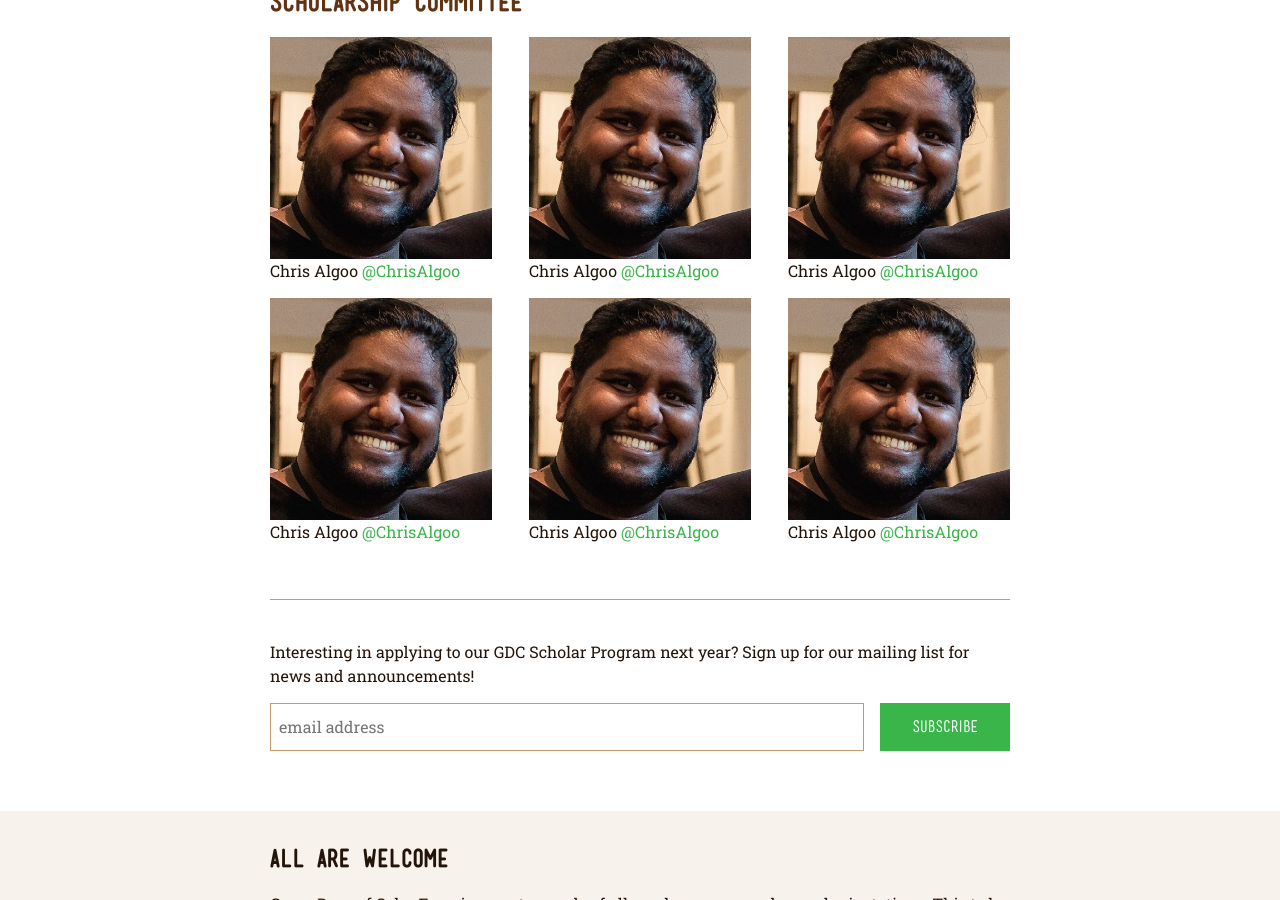
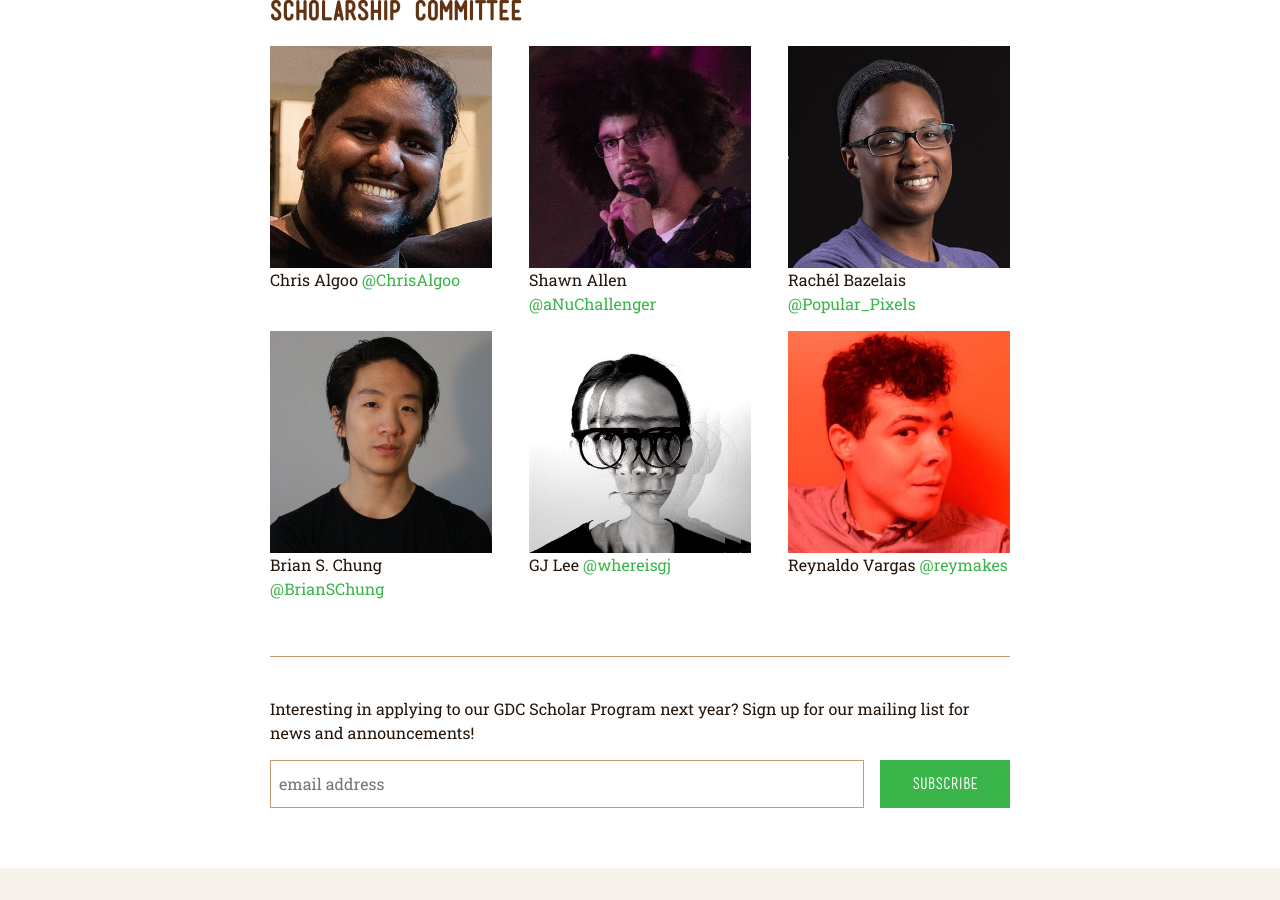
Before and after one commit to BrooklynGamery/gdocexpo, a Jekyll site: the page built from scholars/content.markdown, in a window 1280 px wide and 900 px high, scrolled down 4550 px. Built offline with Jekyll 4.4.1, drawn with Linux system fonts in a browser that asks for light colours; our own code applies the rules of GitHub Pages for plain Markdown files.

Commit message:
added committee

```diff
--- a/scholars/content.markdown
+++ b/scholars/content.markdown
@@ -37,7 +37,7 @@ Game Devs of Color Expo is excited to partner with the Game Developers Conferenc
 
 ----
 
-### Our GDoCExpo’s GDC Sponsors
+## Our GDoCExpo’s GDC Sponsors
 
 <ul class="col-container sponsors-container">
 <li class="col-3">
@@ -80,17 +80,17 @@ Chris Algoo
 
 <li class="col-3">
 <p>
-<img src="/assets/images/scholars/2019/ChrisAlgoo.jpg">
-Chris Algoo
-<a href="https://twitter.com/chrisalgoo?lang=en" target="_blank">@ChrisAlgoo</a>
+<img src="/assets/images/scholars/2019/ShawnAllen.jpg">
+Shawn Allen
+<a href="https://twitter.com/aNuChallenger" target="_blank">@aNuChallenger</a>
 </p>
 </li>
 
 <li class="col-3">
 <p>
-<img src="/assets/images/scholars/2019/ChrisAlgoo.jpg">
-Chris Algoo
-<a href="https://twitter.com/chrisalgoo?lang=en" target="_blank">@ChrisAlgoo</a>
+<img src="/assets/images/scholars/2019/RachelBazelais.JPG">
+Rachél Bazelais
+<a href="https://twitter.com/Popular_Pixels" target="_blank">@Popular_Pixels</a>
 </p>
 </li>
 </ul>
@@ -98,25 +98,25 @@ Chris Algoo
 <ul class="col-container sponsors-container">
 <li class="col-3">
 <p>
-<img src="/assets/images/scholars/2019/ChrisAlgoo.jpg">
-Chris Algoo
-<a href="https://twitter.com/chrisalgoo?lang=en" target="_blank">@ChrisAlgoo</a>
+<img src="/assets/images/scholars/2019/BrianSChung.jpg">
+Brian S. Chung
+<a href="https://twitter.com/BrianSChung" target="_blank">@BrianSChung</a>
 </p>
 </li>
 
 <li class="col-3">
 <p>
-<img src="/assets/images/scholars/2019/ChrisAlgoo.jpg">
-Chris Algoo
-<a href="https://twitter.com/chrisalgoo?lang=en" target="_blank">@ChrisAlgoo</a>
+<img src="/assets/images/scholars/2019/GJLee.jpg">
+GJ Lee
+<a href="https://twitter.com/whereisgj" target="_blank">@whereisgj</a>
 </p>
 </li>
 
 <li class="col-3">
 <p>
-<img src="/assets/images/scholars/2019/ChrisAlgoo.jpg">
-Chris Algoo
-<a href="https://twitter.com/chrisalgoo?lang=en" target="_blank">@ChrisAlgoo</a>
+<img src="/assets/images/scholars/2019/ReynaldoVargas.JPG">
+Reynaldo Vargas
+<a href="https://twitter.com/reymakes" target="_blank">@reymakes</a>
 </p>
 </li>
 </ul>
```
